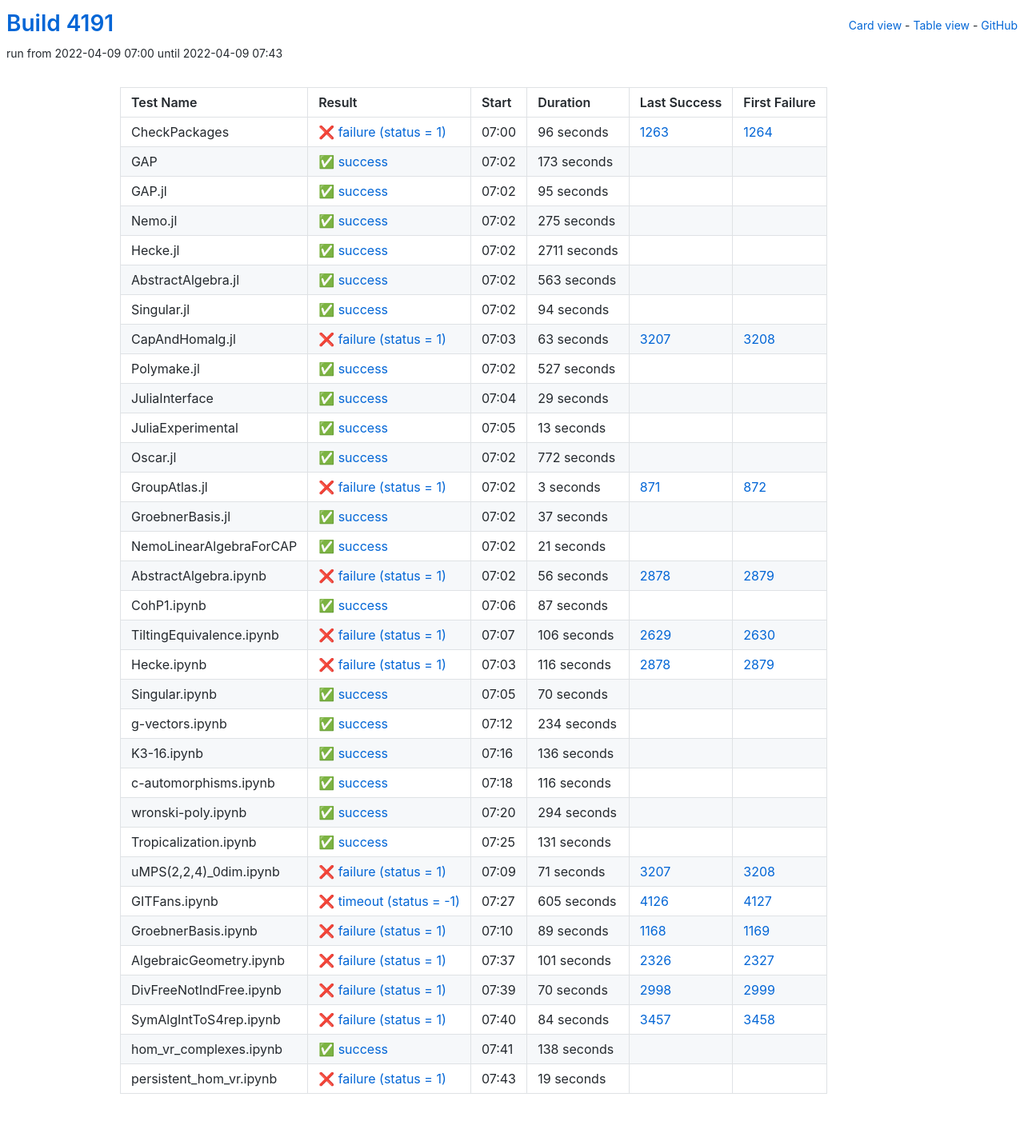
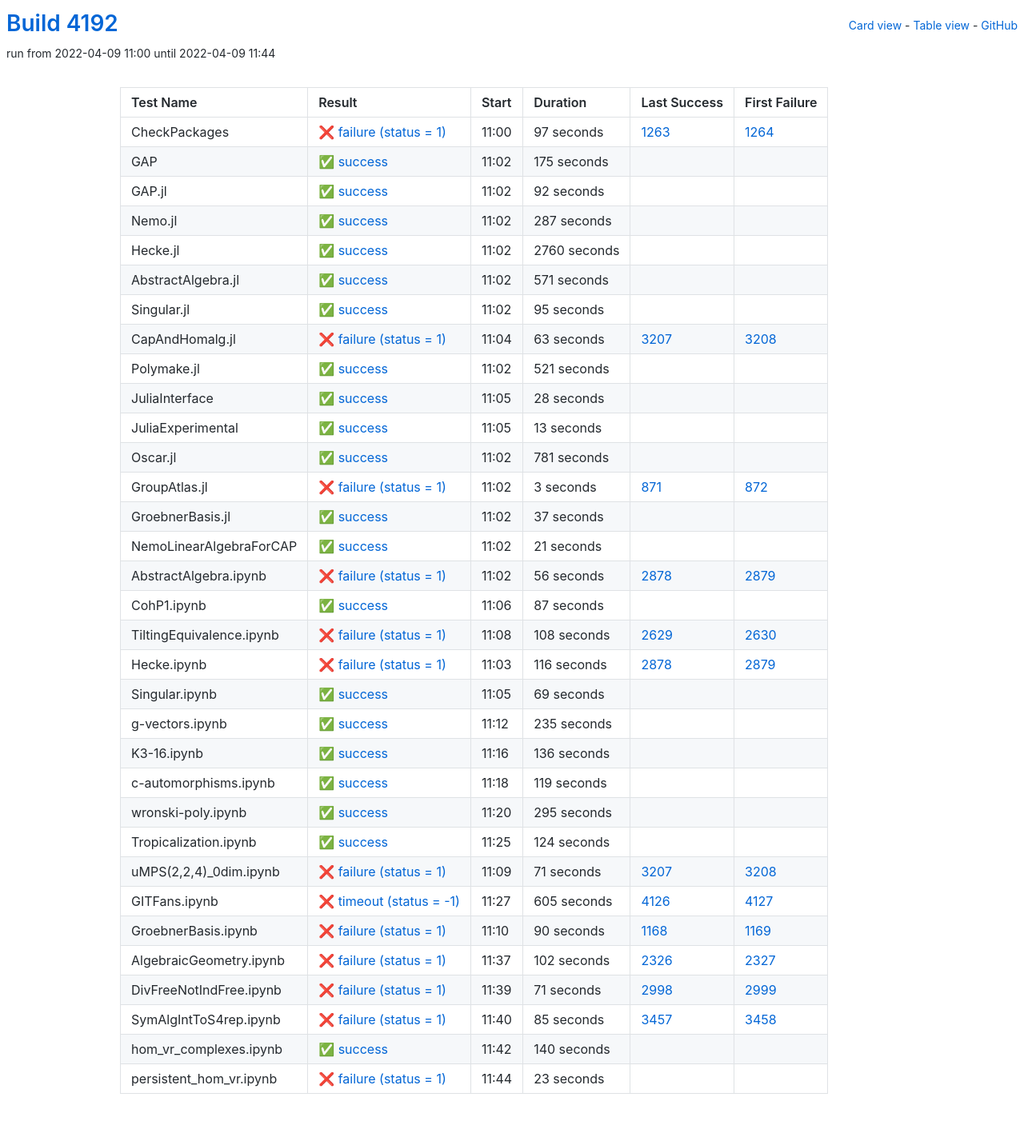
Before and after one commit to oscar-system/oscar-ci-status-stable, a Jekyll site: the page built from table.html, in a window 1280 px wide. Shown: the whole page at 80% size. Built offline with Jekyll 4.4.1, drawn with Linux system fonts in a browser that asks for light colours.

Commit message:
Build #4192

```diff
--- a/_data/ci.yml
+++ b/_data/ci.yml
@@ -1,6 +1,6 @@
 ---
-build: 4191
-build_url: https://oscarci.mathematik.uni-kl.de/job/oscar-stable/4191/
+build: 4192
+build_url: https://oscarci.mathematik.uni-kl.de/job/oscar-stable/4192/
 job: oscar-stable
 organization: oscar-system
 repo: oscar-ci-status-stable
@@ -8,32 +8,80 @@ repourl: https://github.com/oscar-system/oscar-ci-status-stable
 tests:
 - name: CheckPackages
   id: checkpackages
-  log: https://oscarci.mathematik.uni-kl.de/job/oscar-stable/4191/artifact/logs/build-4191/CheckPackages.log
-  start: 2022-04-09 07:00
+  log: https://oscarci.mathematik.uni-kl.de/job/oscar-stable/4192/artifact/logs/build-4192/CheckPackages.log
+  start: 2022-04-09 11:00
   success: false
   exitcode: 1
   status: failure
-  duration: 96
+  duration: 97
   last_success: 1263
   last_success_url: https://oscarci.mathematik.uni-kl.de/job/oscar-stable/1263/
   first_failure: 1264
   first_failure_url: https://oscarci.mathematik.uni-kl.de/job/oscar-stable/1264/
 - name: GAP
   id: gap
-  log: https://oscarci.mathematik.uni-kl.de/job/oscar-stable/4191/artifact/logs/build-4191/GAP.log
-  start: 2022-04-09 07:02
+  log: https://oscarci.mathematik.uni-kl.de/job/oscar-stable/4192/artifact/logs/build-4192/GAP.log
+  start: 2022-04-09 11:02
   success: true
   exitcode: 0
   status: success
-  duration: 173
+  duration: 175
   last_success: false
   last_success_url:
   first_failure: false
   first_failure_url:
 - name: GAP.jl
   id: gap-jl
-  log: https://oscarci.mathematik.uni-kl.de/job/oscar-stable/4191/artifact/logs/build-4191/GAP.jl.log
-  start: 2022-04-09 07:02
+  log: https://oscarci.mathematik.uni-kl.de/job/oscar-stable/4192/artifact/logs/build-4192/GAP.jl.log
+  start: 2022-04-09 11:02
+  success: true
+  exitcode: 0
+  status: success
+  duration: 92
+  last_success: false
+  last_success_url:
+  first_failure: false
+  first_failure_url:
+- name: Nemo.jl
+  id: nemo-jl
+  log: https://oscarci.mathematik.uni-kl.de/job/oscar-stable/4192/artifact/logs/build-4192/Nemo.jl.log
+  start: 2022-04-09 11:02
+  success: true
+  exitcode: 0
+  status: success
+  duration: 287
+  last_success: false
+  last_success_url:
+  first_failure: false
+  first_failure_url:
+- name: Hecke.jl
+  id: hecke-jl
+  log: https://oscarci.mathematik.uni-kl.de/job/oscar-stable/4192/artifact/logs/build-4192/Hecke.jl.log
+  start: 2022-04-09 11:02
+  success: true
+  exitcode: 0
+  status: success
+  duration: 2760
+  last_success: false
+  last_success_url:
+  first_failure: false
+  first_failure_url:
+- name: AbstractAlgebra.jl
+  id: abstractalgebra-jl
+  log: https://oscarci.mathematik.uni-kl.de/job/oscar-stable/4192/artifact/logs/build-4192/AbstractAlgebra.jl.log
+  start: 2022-04-09 11:02
+  success: true
+  exitcode: 0
+  status: success
+  duration: 571
+  last_success: false
+  last_success_url:
+  first_failure: false
+  first_failure_url:
+- name: Singular.jl
+  id: singular-jl
+  log: https://oscarci.mathematik.uni-kl.de/job/oscar-stable/4192/artifact/logs/build-4192/Singular.jl.log
+  start: 2022-04-09 11:02
   success: true
   exitcode: 0
   status: success
@@ -42,58 +90,10 @@ tests:
   last_success_url:
   first_failure: false
   first_failure_url:
-- name: Nemo.jl
-  id: nemo-jl
-  log: https://oscarci.mathematik.uni-kl.de/job/oscar-stable/4191/artifact/logs/build-4191/Nemo.jl.log
-  start: 2022-04-09 07:02
-  success: true
-  exitcode: 0
-  status: success
-  duration: 275
-  last_success: false
-  last_success_url:
-  first_failure: false
-  first_failure_url:
-- name: Hecke.jl
-  id: hecke-jl
-  log: https://oscarci.mathematik.uni-kl.de/job/oscar-stable/4191/artifact/logs/build-4191/Hecke.jl.log
-  start: 2022-04-09 07:02
-  success: true
-  exitcode: 0
-  status: success
-  duration: 2711
-  last_success: false
-  last_success_url:
-  first_failure: false
-  first_failure_url:
-- name: AbstractAlgebra.jl
-  id: abstractalgebra-jl
-  log: https://oscarci.mathematik.uni-kl.de/job/oscar-stable/4191/artifact/logs/build-4191/AbstractAlgebra.jl.log
-  start: 2022-04-09 07:02
-  success: true
-  exitcode: 0
-  status: success
-  duration: 563
-  last_success: false
-  last_success_url:
-  first_failure: false
-  first_failure_url:
-- name: Singular.jl
-  id: singular-jl
-  log: https://oscarci.mathematik.uni-kl.de/job/oscar-stable/4191/artifact/logs/build-4191/Singular.jl.log
-  start: 2022-04-09 07:02
-  success: true
-  exitcode: 0
-  status: success
-  duration: 94
-  last_success: false
-  last_success_url:
-  first_failure: false
-  first_failure_url:
 - name: CapAndHomalg.jl
   id: capandhomalg-jl
-  log: https://oscarci.mathematik.uni-kl.de/job/oscar-stable/4191/artifact/logs/build-4191/CapAndHomalg.jl.log
-  start: 2022-04-09 07:03
+  log: https://oscarci.mathematik.uni-kl.de/job/oscar-stable/4192/artifact/logs/build-4192/CapAndHomalg.jl.log
+  start: 2022-04-09 11:04
   success: false
   exitcode: 1
   status: failure
@@ -104,32 +104,32 @@ tests:
   first_failure_url: https://oscarci.mathematik.uni-kl.de/job/oscar-stable/3208/
 - name: Polymake.jl
   id: polymake-jl
-  log: https://oscarci.mathematik.uni-kl.de/job/oscar-stable/4191/artifact/logs/build-4191/Polymake.jl.log
-  start: 2022-04-09 07:02
+  log: https://oscarci.mathematik.uni-kl.de/job/oscar-stable/4192/artifact/logs/build-4192/Polymake.jl.log
+  start: 2022-04-09 11:02
   success: true
   exitcode: 0
   status: success
-  duration: 527
+  duration: 521
   last_success: false
   last_success_url:
   first_failure: false
   first_failure_url:
 - name: JuliaInterface
   id: juliainterface
-  log: https://oscarci.mathematik.uni-kl.de/job/oscar-stable/4191/artifact/logs/build-4191/JuliaInterface.log
-  start: 2022-04-09 07:04
+  log: https://oscarci.mathematik.uni-kl.de/job/oscar-stable/4192/artifact/logs/build-4192/JuliaInterface.log
+  start: 2022-04-09 11:05
   success: true
   exitcode: 0
   status: success
-  duration: 29
+  duration: 28
   last_success: false
   last_success_url:
   first_failure: false
   first_failure_url:
 - name: JuliaExperimental
   id: juliaexperimental
-  log: https://oscarci.mathematik.uni-kl.de/job/oscar-stable/4191/artifact/logs/build-4191/JuliaExperimental.log
-  start: 2022-04-09 07:05
+  log: https://oscarci.mathematik.uni-kl.de/job/oscar-stable/4192/artifact/logs/build-4192/JuliaExperimental.log
+  start: 2022-04-09 11:05
   success: true
   exitcode: 0
   status: success
@@ -140,20 +140,20 @@ tests:
   first_failure_url:
 - name: Oscar.jl
   id: oscar-jl
-  log: https://oscarci.mathematik.uni-kl.de/job/oscar-stable/4191/artifact/logs/build-4191/Oscar.jl.log
-  start: 2022-04-09 07:02
+  log: https://oscarci.mathematik.uni-kl.de/job/oscar-stable/4192/artifact/logs/build-4192/Oscar.jl.log
+  start: 2022-04-09 11:02
   success: true
   exitcode: 0
   status: success
-  duration: 772
+  duration: 781
   last_success: false
   last_success_url:
   first_failure: false
   first_failure_url:
 - name: GroupAtlas.jl
   id: groupatlas-jl
-  log: https://oscarci.mathematik.uni-kl.de/job/oscar-stable/4191/artifact/logs/build-4191/GroupAtlas.jl.log
-  start: 2022-04-09 07:02
+  log: https://oscarci.mathematik.uni-kl.de/job/oscar-stable/4192/artifact/logs/build-4192/GroupAtlas.jl.log
+  start: 2022-04-09 11:02
   success: false
   exitcode: 1
   status: failure
@@ -164,8 +164,8 @@ tests:
   first_failure_url: https://oscarci.mathematik.uni-kl.de/job/oscar-stable/872/
 - name: GroebnerBasis.jl
   id: groebnerbasis-jl
-  log: https://oscarci.mathematik.uni-kl.de/job/oscar-stable/4191/artifact/logs/build-4191/GroebnerBasis.jl.log
-  start: 2022-04-09 07:02
+  log: https://oscarci.mathematik.uni-kl.de/job/oscar-stable/4192/artifact/logs/build-4192/GroebnerBasis.jl.log
+  start: 2022-04-09 11:02
   success: true
   exitcode: 0
   status: success
@@ -176,8 +176,8 @@ tests:
   first_failure_url:
 - name: NemoLinearAlgebraForCAP
   id: nemolinearalgebraforcap
-  log: https://oscarci.mathematik.uni-kl.de/job/oscar-stable/4191/artifact/logs/build-4191/NemoLinearAlgebraForCAP.log
-  start: 2022-04-09 07:02
+  log: https://oscarci.mathematik.uni-kl.de/job/oscar-stable/4192/artifact/logs/build-4192/NemoLinearAlgebraForCAP.log
+  start: 2022-04-09 11:02
   success: true
   exitcode: 0
   status: success
@@ -188,8 +188,8 @@ tests:
   first_failure_url:
 - name: AbstractAlgebra.ipynb
   id: abstractalgebra-ipynb
-  log: https://oscarci.mathematik.uni-kl.de/job/oscar-stable/4191/artifact/logs/build-4191/AbstractAlgebra.ipynb.log
-  start: 2022-04-09 07:02
+  log: https://oscarci.mathematik.uni-kl.de/job/oscar-stable/4192/artifact/logs/build-4192/AbstractAlgebra.ipynb.log
+  start: 2022-04-09 11:02
   success: false
   exitcode: 1
   status: failure
@@ -200,8 +200,8 @@ tests:
   first_failure_url: https://oscarci.mathematik.uni-kl.de/job/oscar-stable/2879/
 - name: CohP1.ipynb
   id: cohp1-ipynb
-  log: https://oscarci.mathematik.uni-kl.de/job/oscar-stable/4191/artifact/logs/build-4191/CohP1.ipynb.log
-  start: 2022-04-09 07:06
+  log: https://oscarci.mathematik.uni-kl.de/job/oscar-stable/4192/artifact/logs/build-4192/CohP1.ipynb.log
+  start: 2022-04-09 11:06
   success: true
   exitcode: 0
   status: success
@@ -212,20 +212,20 @@ tests:
   first_failure_url:
 - name: TiltingEquivalence.ipynb
   id: tiltingequivalence-ipynb
-  log: https://oscarci.mathematik.uni-kl.de/job/oscar-stable/4191/artifact/logs/build-4191/TiltingEquivalence.ipynb.log
-  start: 2022-04-09 07:07
+  log: https://oscarci.mathematik.uni-kl.de/job/oscar-stable/4192/artifact/logs/build-4192/TiltingEquivalence.ipynb.log
+  start: 2022-04-09 11:08
   success: false
   exitcode: 1
   status: failure
-  duration: 106
+  duration: 108
   last_success: 2629
   last_success_url: https://oscarci.mathematik.uni-kl.de/job/oscar-stable/2629/
   first_failure: 2630
   first_failure_url: https://oscarci.mathematik.uni-kl.de/job/oscar-stable/2630/
 - name: Hecke.ipynb
   id: hecke-ipynb
-  log: https://oscarci.mathematik.uni-kl.de/job/oscar-stable/4191/artifact/logs/build-4191/Hecke.ipynb.log
-  start: 2022-04-09 07:03
+  log: https://oscarci.mathematik.uni-kl.de/job/oscar-stable/4192/artifact/logs/build-4192/Hecke.ipynb.log
+  start: 2022-04-09 11:03
   success: false
   exitcode: 1
   status: failure
@@ -236,32 +236,32 @@ tests:
   first_failure_url: https://oscarci.mathematik.uni-kl.de/job/oscar-stable/2879/
 - name: Singular.ipynb
   id: singular-ipynb
-  log: https://oscarci.mathematik.uni-kl.de/job/oscar-stable/4191/artifact/logs/build-4191/Singular.ipynb.log
-  start: 2022-04-09 07:05
+  log: https://oscarci.mathematik.uni-kl.de/job/oscar-stable/4192/artifact/logs/build-4192/Singular.ipynb.log
+  start: 2022-04-09 11:05
   success: true
   exitcode: 0
   status: success
-  duration: 70
+  duration: 69
   last_success: false
   last_success_url:
   first_failure: false
   first_failure_url:
 - name: g-vectors.ipynb
   id: g-vectors-ipynb
-  log: https://oscarci.mathematik.uni-kl.de/job/oscar-stable/4191/artifact/logs/build-4191/g-vectors.ipynb.log
-  start: 2022-04-09 07:12
+  log: https://oscarci.mathematik.uni-kl.de/job/oscar-stable/4192/artifact/logs/build-4192/g-vectors.ipynb.log
+  start: 2022-04-09 11:12
   success: true
   exitcode: 0
   status: success
-  duration: 234
+  duration: 235
   last_success: false
   last_success_url:
   first_failure: false
   first_failure_url:
 - name: K3-16.ipynb
   id: k3-16-ipynb
-  log: https://oscarci.mathematik.uni-kl.de/job/oscar-stable/4191/artifact/logs/build-4191/K3-16.ipynb.log
-  start: 2022-04-09 07:16
+  log: https://oscarci.mathematik.uni-kl.de/job/oscar-stable/4192/artifact/logs/build-4192/K3-16.ipynb.log
+  start: 2022-04-09 11:16
   success: true
   exitcode: 0
   status: success
@@ -272,44 +272,44 @@ tests:
   first_failure_url:
 - name: c-automorphisms.ipynb
   id: c-automorphisms-ipynb
-  log: https://oscarci.mathematik.uni-kl.de/job/oscar-stable/4191/artifact/logs/build-4191/c-automorphisms.ipynb.log
-  start: 2022-04-09 07:18
+  log: https://oscarci.mathematik.uni-kl.de/job/oscar-stable/4192/artifact/logs/build-4192/c-automorphisms.ipynb.log
+  start: 2022-04-09 11:18
   success: true
   exitcode: 0
   status: success
-  duration: 116
+  duration: 119
   last_success: false
   last_success_url:
   first_failure: false
   first_failure_url:
 - name: wronski-poly.ipynb
   id: wronski-poly-ipynb
-  log: https://oscarci.mathematik.uni-kl.de/job/oscar-stable/4191/artifact/logs/build-4191/wronski-poly.ipynb.log
-  start: 2022-04-09 07:20
+  log: https://oscarci.mathematik.uni-kl.de/job/oscar-stable/4192/artifact/logs/build-4192/wronski-poly.ipynb.log
+  start: 2022-04-09 11:20
   success: true
   exitcode: 0
   status: success
-  duration: 294
+  duration: 295
   last_success: false
   last_success_url:
   first_failure: false
   first_failure_url:
 - name: Tropicalization.ipynb
   id: tropicalization-ipynb
-  log: https://oscarci.mathematik.uni-kl.de/job/oscar-stable/4191/artifact/logs/build-4191/Tropicalization.ipynb.log
-  start: 2022-04-09 07:25
+  log: https://oscarci.mathematik.uni-kl.de/job/oscar-stable/4192/artifact/logs/build-4192/Tropicalization.ipynb.log
+  start: 2022-04-09 11:25
   success: true
   exitcode: 0
   status: success
-  duration: 131
+  duration: 124
   last_success: false
   last_success_url:
   first_failure: false
   first_failure_url:
 - name: uMPS(2,2,4)_0dim.ipynb
   id: umps-2-2-4-0dim-ipynb
-  log: https://oscarci.mathematik.uni-kl.de/job/oscar-stable/4191/artifact/logs/build-4191/uMPS-2-2-4-_0dim.ipynb.log
-  start: 2022-04-09 07:09
+  log: https://oscarci.mathematik.uni-kl.de/job/oscar-stable/4192/artifact/logs/build-4192/uMPS-2-2-4-_0dim.ipynb.log
+  start: 2022-04-09 11:09
   success: false
   exitcode: 1
   status: failure
@@ -320,8 +320,8 @@ tests:
   first_failure_url: https://oscarci.mathematik.uni-kl.de/job/oscar-stable/3208/
 - name: GITFans.ipynb
   id: gitfans-ipynb
-  log: https://oscarci.mathematik.uni-kl.de/job/oscar-stable/4191/artifact/logs/build-4191/GITFans.ipynb.log
-  start: 2022-04-09 07:27
+  log: https://oscarci.mathematik.uni-kl.de/job/oscar-stable/4192/artifact/logs/build-4192/GITFans.ipynb.log
+  start: 2022-04-09 11:27
   success: false
   exitcode: -1
   status: timeout
@@ -332,72 +332,72 @@ tests:
   first_failure_url: https://oscarci.mathematik.uni-kl.de/job/oscar-stable/4127/
 - name: GroebnerBasis.ipynb
   id: groebnerbasis-ipynb
-  log: https://oscarci.mathematik.uni-kl.de/job/oscar-stable/4191/artifact/logs/build-4191/GroebnerBasis.ipynb.log
-  start: 2022-04-09 07:10
+  log: https://oscarci.mathematik.uni-kl.de/job/oscar-stable/4192/artifact/logs/build-4192/GroebnerBasis.ipynb.log
+  start: 2022-04-09 11:10
   success: false
   exitcode: 1
   status: failure
-  duration: 89
+  duration: 90
   last_success: 1168
   last_success_url: https://oscarci.mathematik.uni-kl.de/job/oscar-stable/1168/
   first_failure: 1169
   first_failure_url: https://oscarci.mathematik.uni-kl.de/job/oscar-stable/1169/
 - name: AlgebraicGeometry.ipynb
   id: algebraicgeometry-ipynb
-  log: https://oscarci.mathematik.uni-kl.de/job/oscar-stable/4191/artifact/logs/build-4191/AlgebraicGeometry.ipynb.log
-  start: 2022-04-09 07:37
+  log: https://oscarci.mathematik.uni-kl.de/job/oscar-stable/4192/artifact/logs/build-4192/AlgebraicGeometry.ipynb.log
+  start: 2022-04-09 11:37
   success: false
   exitcode: 1
   status: failure
-  duration: 101
+  duration: 102
   last_success: 2326
   last_success_url: https://oscarci.mathematik.uni-kl.de/job/oscar-stable/2326/
   first_failure: 2327
   first_failure_url: https://oscarci.mathematik.uni-kl.de/job/oscar-stable/2327/
 - name: DivFreeNotIndFree.ipynb
   id: divfreenotindfree-ipynb
-  log: https://oscarci.mathematik.uni-kl.de/job/oscar-stable/4191/artifact/logs/build-4191/DivFreeNotIndFree.ipynb.log
-  start: 2022-04-09 07:39
+  log: https://oscarci.mathematik.uni-kl.de/job/oscar-stable/4192/artifact/logs/build-4192/DivFreeNotIndFree.ipynb.log
+  start: 2022-04-09 11:39
   success: false
   exitcode: 1
   status: failure
-  duration: 70
+  duration: 71
   last_success: 2998
   last_success_url: https://oscarci.mathematik.uni-kl.de/job/oscar-stable/2998/
   first_failure: 2999
   first_failure_url: https://oscarci.mathematik.uni-kl.de/job/oscar-stable/2999/
 - name: SymAlgIntToS4rep.ipynb
   id: symalginttos4rep-ipynb
-  log: https://oscarci.mathematik.uni-kl.de/job/oscar-stable/4191/artifact/logs/build-4191/SymAlgIntToS4rep.ipynb.log
-  start: 2022-04-09 07:40
+  log: https://oscarci.mathematik.uni-kl.de/job/oscar-stable/4192/artifact/logs/build-4192/SymAlgIntToS4rep.ipynb.log
+  start: 2022-04-09 11:40
   success: false
   exitcode: 1
   status: failure
-  duration: 84
+  duration: 85
   last_success: 3457
   last_success_url: https://oscarci.mathematik.uni-kl.de/job/oscar-stable/3457/
   first_failure: 3458
   first_failure_url: https://oscarci.mathematik.uni-kl.de/job/oscar-stable/3458/
 - name: hom_vr_complexes.ipynb
   id: hom-vr-complexes-ipynb
-  log: https://oscarci.mathematik.uni-kl.de/job/oscar-stable/4191/artifact/logs/build-4191/hom_vr_complexes.ipynb.log
-  start: 2022-04-09 07:41
+  log: https://oscarci.mathematik.uni-kl.de/job/oscar-stable/4192/artifact/logs/build-4192/hom_vr_complexes.ipynb.log
+  start: 2022-04-09 11:42
   success: true
   exitcode: 0
   status: success
-  duration: 138
+  duration: 140
   last_success: false
   last_success_url:
   first_failure: false
   first_failure_url:
 - name: persistent_hom_vr.ipynb
   id: persistent-hom-vr-ipynb
-  log: https://oscarci.mathematik.uni-kl.de/job/oscar-stable/4191/artifact/logs/build-4191/persistent_hom_vr.ipynb.log
-  start: 2022-04-09 07:43
+  log: https://oscarci.mathematik.uni-kl.de/job/oscar-stable/4192/artifact/logs/build-4192/persistent_hom_vr.ipynb.log
+  start: 2022-04-09 11:44
   success: false
   exitcode: 1
   status: failure
-  duration: 19
+  duration: 23
   last_success: false
   last_success_url:
   first_failure: false
```
Also changed, not shown: README.md.
